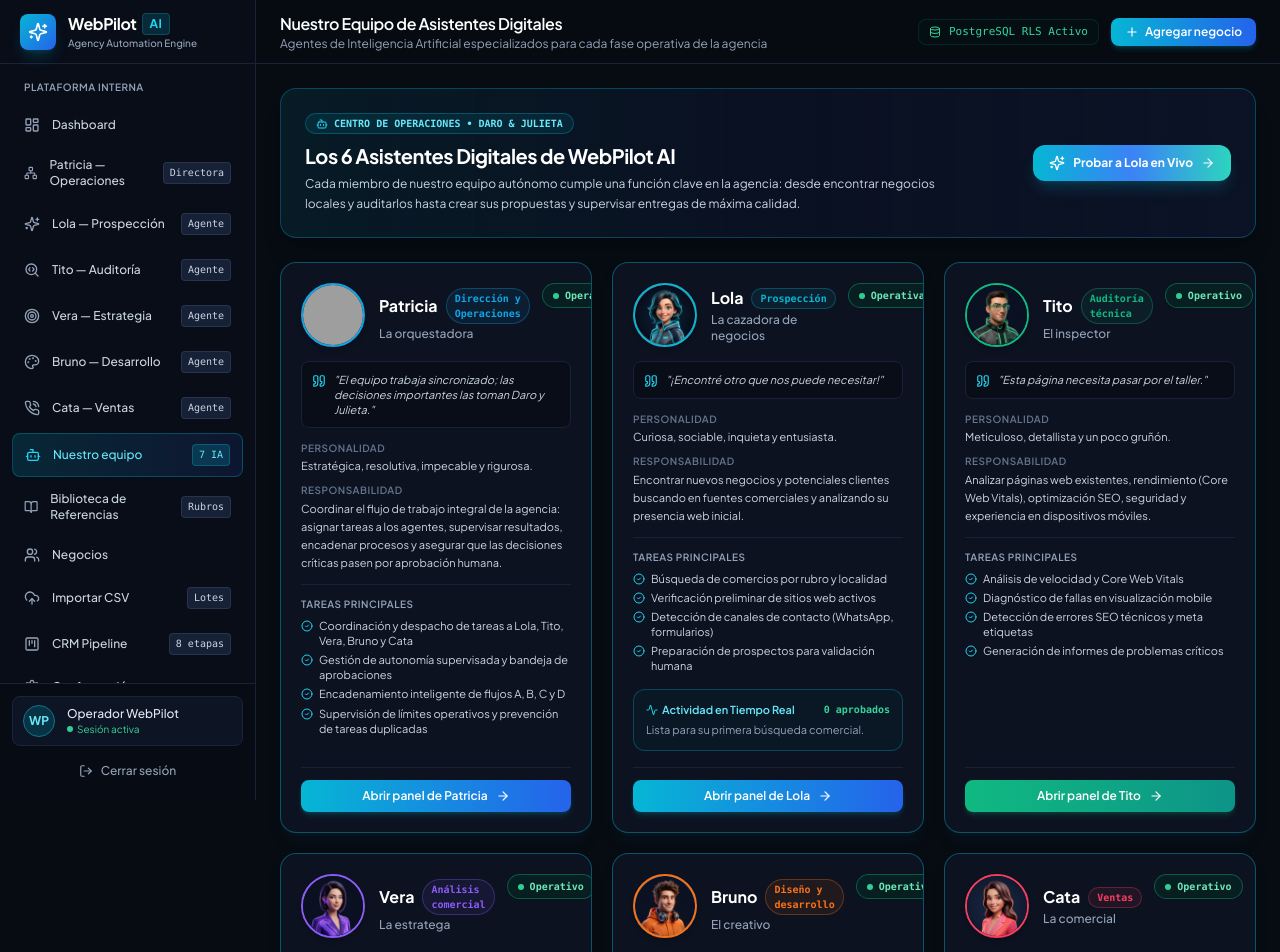
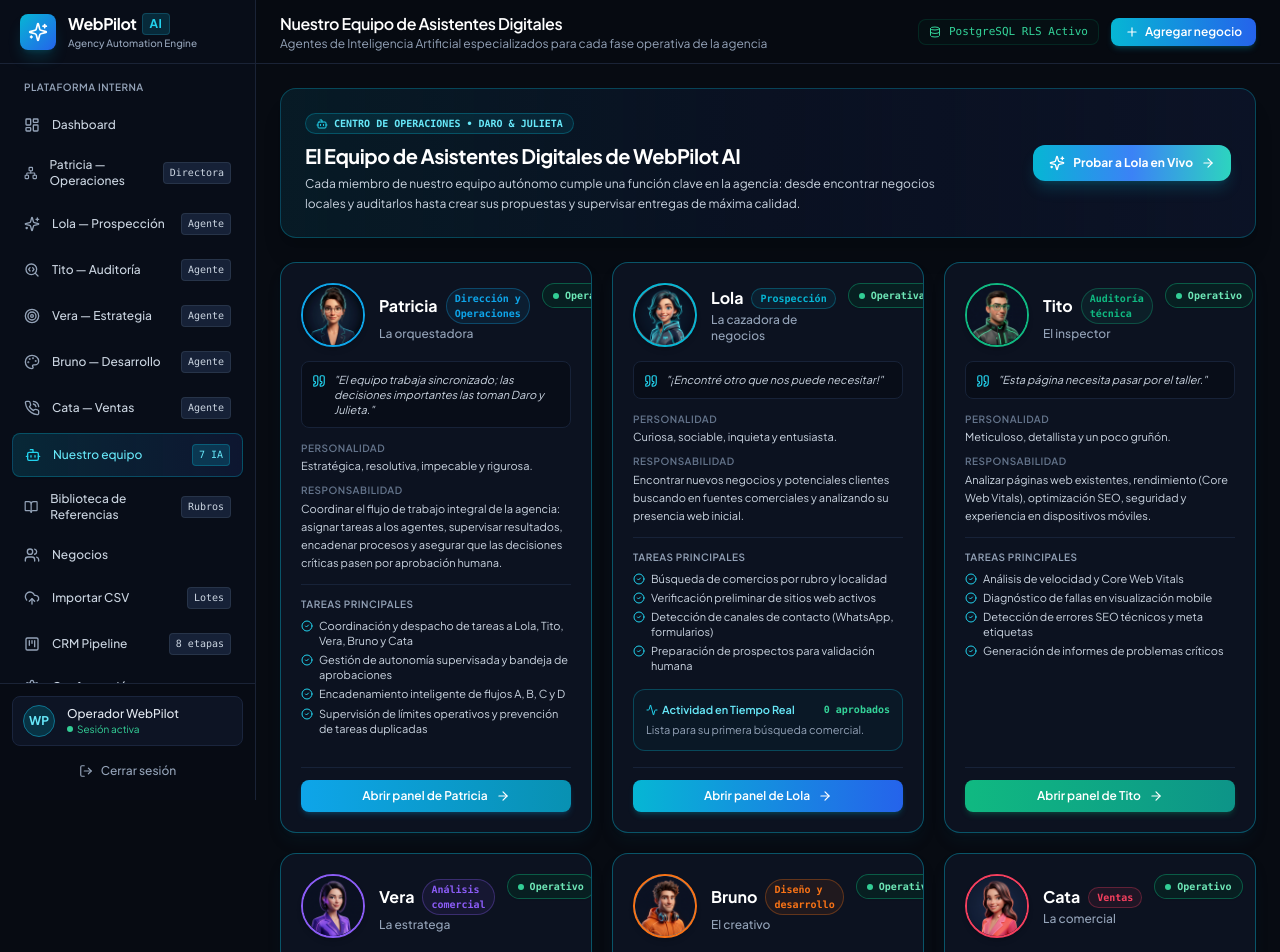
Before and after one commit to darador/WebPilot, a Next.js app: page /team in a window 1280 px wide. Shown: the top 952 px of the page. Built offline with nearby package versions, Linux system fonts and the light colour scheme; no server answers; the database is empty; grey boxes are pictures that could not be loaded; a web font is replaced by a local one.

Commit message:
feat(team): add Patricia 3D avatar and team panel integration

```diff
--- a/src/app/(dashboard)/team/page.tsx
+++ b/src/app/(dashboard)/team/page.tsx
@@ -75,7 +75,7 @@ export default function TeamPage() {
                 </span>
               </div>
               <h2 className="mt-2 text-xl font-bold tracking-tight text-white">
-                Los 6 Asistentes Digitales de WebPilot AI
+                El Equipo de Asistentes Digitales de WebPilot AI
               </h2>
               <p className="mt-1 text-xs text-slate-300 max-w-2xl leading-relaxed">
                 Cada miembro de nuestro equipo autónomo cumple una función clave en la agencia: desde encontrar negocios
@@ -231,7 +231,11 @@ export default function TeamPage() {
                   {isOperative ? (
                     <Link
                       href={
-                        agent.id === 'cata'
+                        agent.id === 'patricia'
+                          ? '/orchestrator'
+                          : agent.id === 'bruno'
+                          ? '/agents/bruno'
+                          : agent.id === 'cata'
                           ? '/agents/cata'
                           : agent.id === 'vera'
                           ? '/agents/vera'
@@ -240,7 +244,11 @@ export default function TeamPage() {
                           : '/agents/lola'
                       }
                       className={`flex w-full items-center justify-center gap-2 rounded-lg px-3.5 py-2 text-xs font-semibold text-white shadow-md transition-all hover:scale-[1.02] ${
-                        agent.id === 'cata'
+                        agent.id === 'patricia'
+                          ? 'bg-gradient-to-r from-sky-500 to-cyan-600 shadow-sky-500/20 hover:from-sky-400 hover:to-cyan-500'
+                          : agent.id === 'bruno'
+                          ? 'bg-gradient-to-r from-orange-500 to-amber-600 shadow-orange-500/20 hover:from-orange-400 hover:to-amber-500'
+                          : agent.id === 'cata'
                           ? 'bg-gradient-to-r from-rose-500 to-pink-600 shadow-rose-500/20 hover:from-rose-400 hover:to-pink-500'
                           : agent.id === 'tito'
                           ? 'bg-gradient-to-r from-emerald-500 to-teal-600 shadow-emerald-500/20 hover:from-emerald-400 hover:to-teal-500'
```
Also changed, not shown: public/avatars/patricia.png (added).
